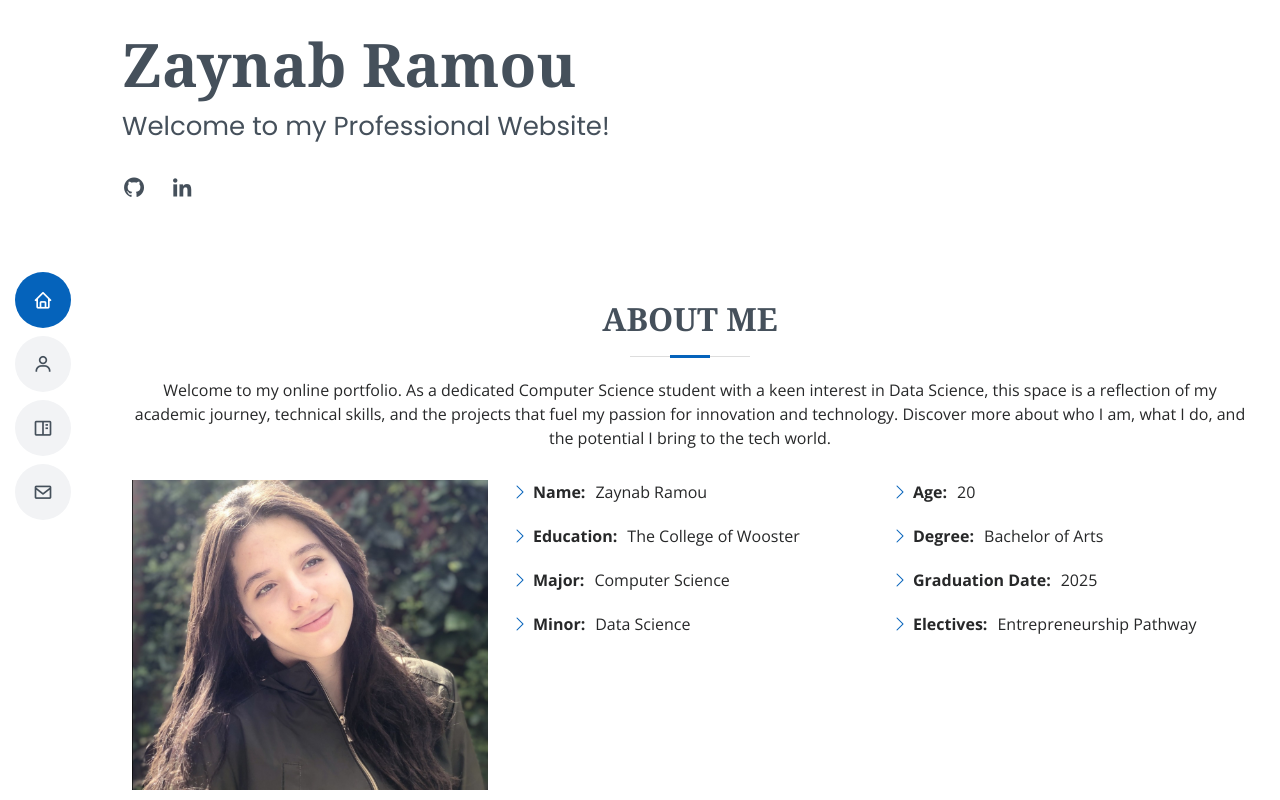
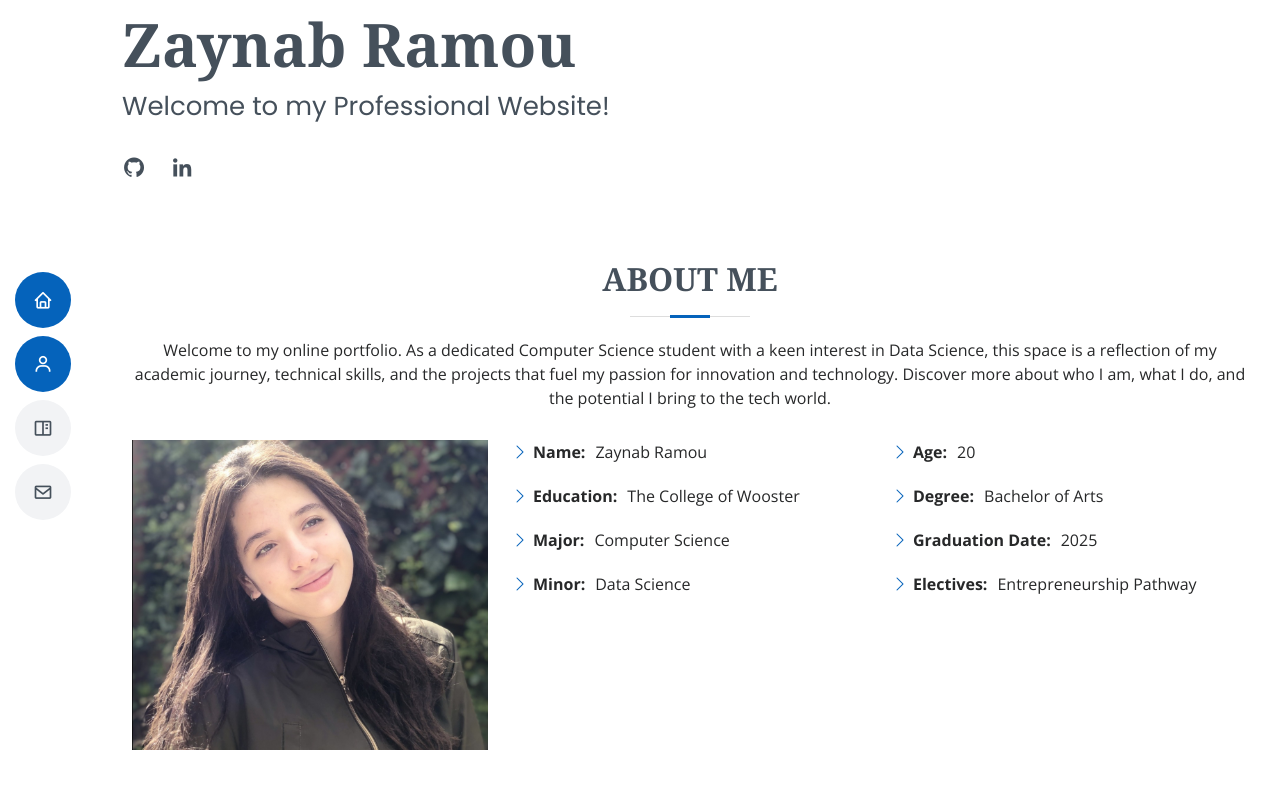
Before and after one commit to Zramouu/Portfolio, a plain HTML site: page index.html in a window 1280 px wide. Shown: the top 800 px of the page. Drawn offline with nearby package versions, Linux system fonts and the light colour scheme.

Commit message:
Final Commit

```diff
--- a/assets/css/style.css
+++ b/assets/css/style.css
@@ -274,7 +274,7 @@ h6 {
 --------------------------------------------------------------*/
 #hero {
   width: 100%;
-  height: 30vh; /*here*/
+  height: 25vh; /*here*/
   background: url("../img/hero-bg.jpg") top right no-repeat;
   background-size: cover;
   position: relative;
```
